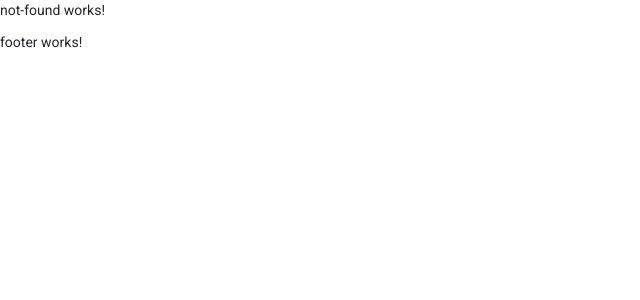
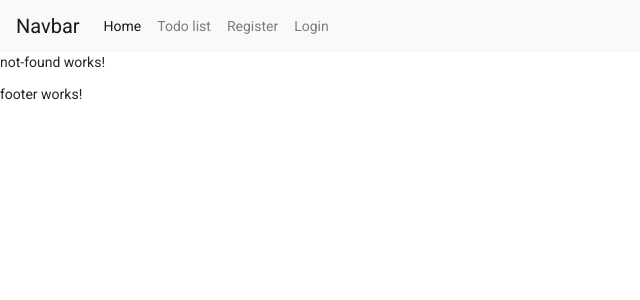
Before and after one commit to ArnasDickus/angular-laravel-awesome-fe, an Angular app: page / in a window 1280 px wide. Shown: the top 300 px of the page, without its empty margins (0-640 px from the left). Built offline with nearby package versions, Linux system fonts and the light colour scheme.

Commit message:
fix: uncomment master

```diff
--- a/src/app/app.component.html
+++ b/src/app/app.component.html
@@ -1,4 +1,4 @@
-<!--<app-header></app-header>-->
+<app-header></app-header>
 
 <!--<div class="container">-->
 <!--  <h1>-->
```
